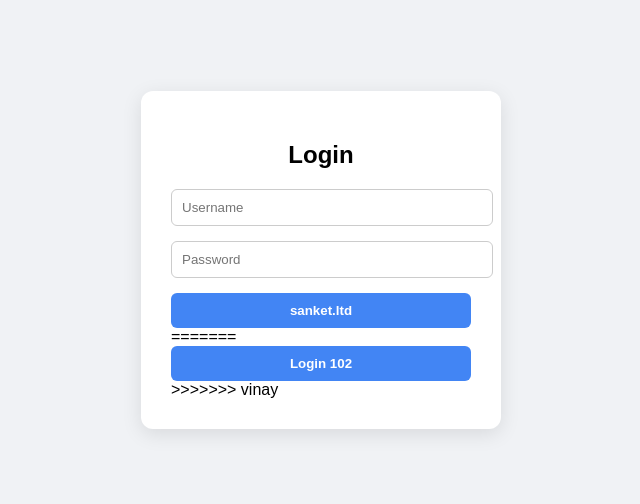
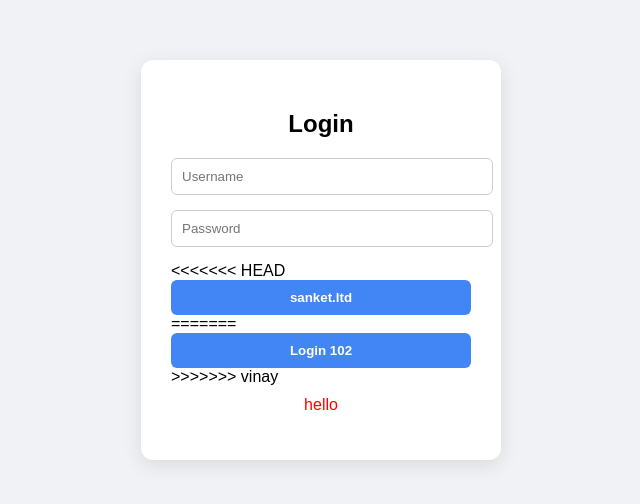
Before and after one commit to parmarsanket/demo-git, a plain HTML site: page index.html in a window 1280 px wide. Shown: the part 148-652 px from the top of the page, without its empty margins (319-959 px from the left). Drawn offline with Linux system fonts and the light colour scheme.

Commit message:
Update index.html
merge branch

```diff
--- a/index.html
+++ b/index.html
@@ -12,11 +12,13 @@
     <form id="loginForm">
       <input type="text" id="username" placeholder="Username" required />
       <input type="password" id="password" placeholder="Password" required />
+<<<<<<< HEAD
       <button type="submit">sanket.ltd</button>
 =======
       <button type="submit">Login 102</button>
 >>>>>>> vinay
     </form>
+    <p id="message">hello</p>
   </div>
 
   <script src="script.js"></script>
```
